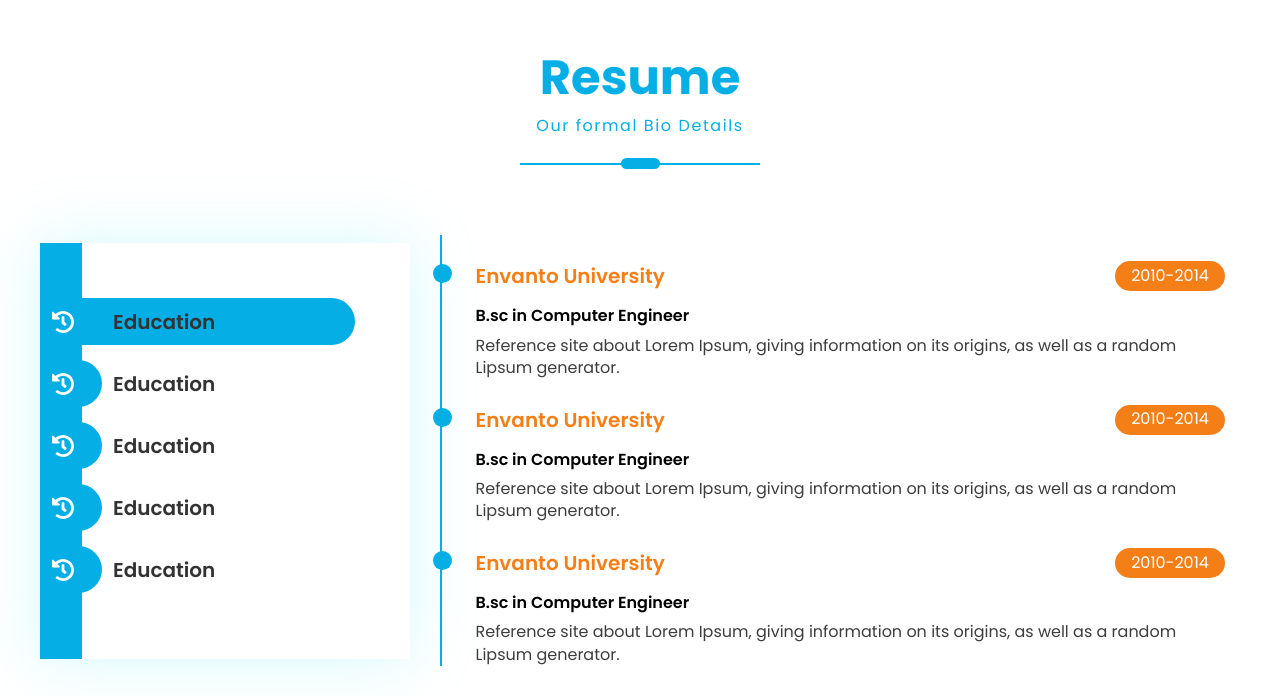
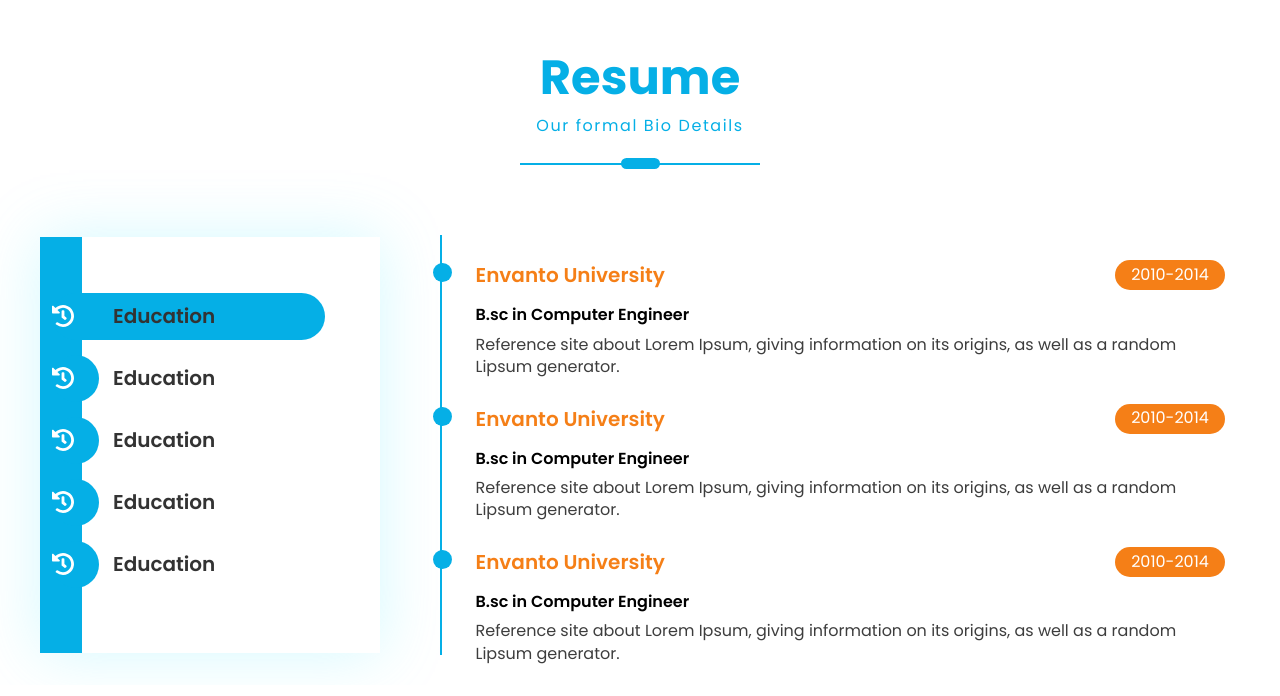
Before and after one commit to MrLoremIpsum1610/AVT-A-Freelancer-Team, a website: page index.html in a window 1280 px wide. Shown: the part 2850-3546 px from the top of the page. Drawn offline with Linux system fonts and the light colour scheme.

Commit message:
Resume 90% Resp

```diff
--- a/index.html
+++ b/index.html
@@ -251,34 +251,34 @@
                         <span class="inline-block absolute w-[39px] h-[11px] top-[-5.5px] bg-main-color rounded-3xl"></span>
                     </div>
                 </div>
-                <div class="row flex items-center justify-between gap-[0px]">
-                    <div class="col-2 pl-0 flex w-[370px] h-[416px] bg-white shadow-Cshadow shadow-[0px_0px_59px] ">
-                        <ul class="z-50 flex gap-[12px] flex-col py-[54px] items-center justify-start relative before:content-[''] before:absolute before:w-[42px] before:bg-main-color before:h-full before:top-0 before:left-0 before:-z-10">
-                            <li class="resume-list__item flex font-pop-semi text-[20px] text-Ctext z-40 pl-[12px] items-center h-[50px] gap-[39px] relative before:absolute before:content-[''] before:w-[50px] before:bg-main-color before:h-[47px] before:-z-10 before:rounded-full active:text-white selected:before:w-[303px] ">
+                <div class="row flex items-center justify-between gap-[0px] xl:justify-center ">
+                    <div class="col-2 xl:hidden  pl-0 flex w-[370px] h-[416px] bg-white shadow-Cshadow shadow-[0px_0px_59px] xl:w-[340px] 2xl:w-[340px] ">
+                        <ul class="z-50 flex gap-[12px] flex-col py-[54px] justify-start relative before:content-[''] before:absolute before:w-[42px] before:bg-main-color before:h-full before:top-0 before:left-0 before:-z-10">
+                            <li class="resume-list__item items-center flex font-pop-semi text-[20px] text-Ctext z-40 pl-[12px] h-[50px] gap-[39px] relative before:absolute before:content-[''] before:w-[47px] before:bg-main-color before:h-[47px] before:-z-10 before:rounded-full active:text-white selected:before:w-[303px] 2xl:w-[273px]">
                                 <svg xmlns="http://www.w3.org/2000/svg" width="22" height="21.999" viewBox="0 0 22 21.999">
                                     <path id="history_icon" data-name="history icon" d="M472.008,3859H472a11.03,11.03,0,0,1-6.9-2.435,1.064,1.064,0,0,1-.081-1.58l.5-.5a1.067,1.067,0,0,1,.76-.316,1.042,1.042,0,0,1,.655.228A8.079,8.079,0,0,0,472,3856.16a8.161,8.161,0,1,0-5.592-14.108l2.251,2.252a.71.71,0,0,1-.5,1.211h-6.448a.71.71,0,0,1-.709-.71v-6.448a.708.708,0,0,1,1.211-.5l2.191,2.19A10.995,10.995,0,1,1,472.008,3859Zm2.126-7.115a1.06,1.06,0,0,1-.653-.224l-2.9-2.257v-6.017a1.065,1.065,0,0,1,1.064-1.064h.71a1.065,1.065,0,0,1,1.064,1.064v4.628l1.805,1.4a1.067,1.067,0,0,1,.187,1.495l-.436.56A1.06,1.06,0,0,1,474.134,3851.884Z" transform="translate(-461 -3837)" fill="#fff"/>
                                 </svg>
                                 Education
                             </li>
-                            <li class="flex font-pop-semi text-[20px] text-Ctext z-40 pl-[12px] items-center h-[50px] gap-[39px] relative before:absolute before:content-[''] before:w-[50px] before:bg-main-color before:h-[47px] before:-z-10 before:rounded-full active:text-white">
+                            <li class="flex items-center font-pop-semi text-[20px] text-Ctext z-40 pl-[12px] h-[50px] gap-[39px] relative before:absolute before:content-[''] before:w-[47px] before:bg-main-color before:h-[47px] before:-z-10 before:rounded-full">
                                 <svg xmlns="http://www.w3.org/2000/svg" width="22" height="21.999" viewBox="0 0 22 21.999">
                                     <path id="history_icon" data-name="history icon" d="M472.008,3859H472a11.03,11.03,0,0,1-6.9-2.435,1.064,1.064,0,0,1-.081-1.58l.5-.5a1.067,1.067,0,0,1,.76-.316,1.042,1.042,0,0,1,.655.228A8.079,8.079,0,0,0,472,3856.16a8.161,8.161,0,1,0-5.592-14.108l2.251,2.252a.71.71,0,0,1-.5,1.211h-6.448a.71.71,0,0,1-.709-.71v-6.448a.708.708,0,0,1,1.211-.5l2.191,2.19A10.995,10.995,0,1,1,472.008,3859Zm2.126-7.115a1.06,1.06,0,0,1-.653-.224l-2.9-2.257v-6.017a1.065,1.065,0,0,1,1.064-1.064h.71a1.065,1.065,0,0,1,1.064,1.064v4.628l1.805,1.4a1.067,1.067,0,0,1,.187,1.495l-.436.56A1.06,1.06,0,0,1,474.134,3851.884Z" transform="translate(-461 -3837)" fill="#fff"/>
                                 </svg>
                                 Education
                             </li>
-                            <li class="flex font-pop-semi text-[20px] text-Ctext z-40 pl-[12px] items-center h-[50px] gap-[39px] relative before:absolute before:content-[''] before:w-[50px] before:bg-main-color before:h-[47px] before:-z-10 before:rounded-full active:text-white">
+                            <li class="flex items-center font-pop-semi text-[20px] text-Ctext z-40 pl-[12px] h-[50px] gap-[39px] relative before:absolute before:content-[''] before:w-[47px] before:bg-main-color before:h-[47px] before:-z-10 before:rounded-full">
                                 <svg xmlns="http://www.w3.org/2000/svg" width="22" height="21.999" viewBox="0 0 22 21.999">
                                     <path id="history_icon" data-name="history icon" d="M472.008,3859H472a11.03,11.03,0,0,1-6.9-2.435,1.064,1.064,0,0,1-.081-1.58l.5-.5a1.067,1.067,0,0,1,.76-.316,1.042,1.042,0,0,1,.655.228A8.079,8.079,0,0,0,472,3856.16a8.161,8.161,0,1,0-5.592-14.108l2.251,2.252a.71.71,0,0,1-.5,1.211h-6.448a.71.71,0,0,1-.709-.71v-6.448a.708.708,0,0,1,1.211-.5l2.191,2.19A10.995,10.995,0,1,1,472.008,3859Zm2.126-7.115a1.06,1.06,0,0,1-.653-.224l-2.9-2.257v-6.017a1.065,1.065,0,0,1,1.064-1.064h.71a1.065,1.065,0,0,1,1.064,1.064v4.628l1.805,1.4a1.067,1.067,0,0,1,.187,1.495l-.436.56A1.06,1.06,0,0,1,474.134,3851.884Z" transform="translate(-461 -3837)" fill="#fff"/>
                                 </svg>
                                 Education
                             </li>
-                            <li class="flex font-pop-semi text-[20px] text-Ctext z-40 pl-[12px] items-center h-[50px] gap-[39px] relative before:absolute before:content-[''] before:w-[50px] before:bg-main-color before:h-[47px] before:-z-10 before:rounded-full active:text-white">
+                            <li class="flex items-center font-pop-semi text-[20px] text-Ctext z-40 pl-[12px] h-[50px] gap-[39px] relative before:absolute before:content-[''] before:w-[47px] before:bg-main-color before:h-[47px] before:-z-10 before:rounded-full">
                                 <svg xmlns="http://www.w3.org/2000/svg" width="22" height="21.999" viewBox="0 0 22 21.999">
                                     <path id="history_icon" data-name="history icon" d="M472.008,3859H472a11.03,11.03,0,0,1-6.9-2.435,1.064,1.064,0,0,1-.081-1.58l.5-.5a1.067,1.067,0,0,1,.76-.316,1.042,1.042,0,0,1,.655.228A8.079,8.079,0,0,0,472,3856.16a8.161,8.161,0,1,0-5.592-14.108l2.251,2.252a.71.71,0,0,1-.5,1.211h-6.448a.71.71,0,0,1-.709-.71v-6.448a.708.708,0,0,1,1.211-.5l2.191,2.19A10.995,10.995,0,1,1,472.008,3859Zm2.126-7.115a1.06,1.06,0,0,1-.653-.224l-2.9-2.257v-6.017a1.065,1.065,0,0,1,1.064-1.064h.71a1.065,1.065,0,0,1,1.064,1.064v4.628l1.805,1.4a1.067,1.067,0,0,1,.187,1.495l-.436.56A1.06,1.06,0,0,1,474.134,3851.884Z" transform="translate(-461 -3837)" fill="#fff"/>
                                 </svg>
                                 Education
                             </li>
-                            <li class="flex font-pop-semi text-[20px] text-Ctext z-40 pl-[12px] items-center h-[50px] gap-[39px] relative before:absolute before:content-[''] before:w-[50px] before:bg-main-color before:h-[47px] before:-z-10 before:rounded-full active:text-white">
+                            <li class="flex items-center font-pop-semi text-[20px] text-Ctext z-40 pl-[12px] h-[50px] gap-[39px] relative before:absolute before:content-[''] before:w-[47px] before:bg-main-color before:h-[47px] before:-z-10 before:rounded-full">
                                 <svg xmlns="http://www.w3.org/2000/svg" width="22" height="21.999" viewBox="0 0 22 21.999">
                                     <path id="history_icon" data-name="history icon" d="M472.008,3859H472a11.03,11.03,0,0,1-6.9-2.435,1.064,1.064,0,0,1-.081-1.58l.5-.5a1.067,1.067,0,0,1,.76-.316,1.042,1.042,0,0,1,.655.228A8.079,8.079,0,0,0,472,3856.16a8.161,8.161,0,1,0-5.592-14.108l2.251,2.252a.71.71,0,0,1-.5,1.211h-6.448a.71.71,0,0,1-.709-.71v-6.448a.708.708,0,0,1,1.211-.5l2.191,2.19A10.995,10.995,0,1,1,472.008,3859Zm2.126-7.115a1.06,1.06,0,0,1-.653-.224l-2.9-2.257v-6.017a1.065,1.065,0,0,1,1.064-1.064h.71a1.065,1.065,0,0,1,1.064,1.064v4.628l1.805,1.4a1.067,1.067,0,0,1,.187,1.495l-.436.56A1.06,1.06,0,0,1,474.134,3851.884Z" transform="translate(-461 -3837)" fill="#fff"/>
                                 </svg>
@@ -287,7 +287,16 @@
 
                         </ul>
                     </div>
-                    <div class="col-8 pt-[26px] space-y-10 h-[] border-l-2 border-main-color pl-0 ">
+                    <div class="col-12 col-xl-8 space-y-10 h-[] border-l-2 border-main-color pl-0 xl:border-0 xl:flex xl:justify-center xl:flex-col xl:p-0 minxl:h-[42rem] ">
+                        <div class="flex justify-center items-center w-[356px] h-[50px] font-pop-semi gap-[9px] mx-auto my-0 bg-main-color text-white rounded-[3rem] mb-[4px] minxl:hidden">
+                            <svg xmlns="http://www.w3.org/2000/svg" width="22" height="21.999" viewBox="0 0 22 21.999">
+                                <path id="Icon_awesome-user-graduate" data-name="Icon awesome-user-graduate" d="M463.357,3794a2.225,2.225,0,0,1-2.357-2.062v-.412c0-3.1,2.8-5.615,6.315-5.748l4.685,4.1,4.686-4.1c3.511.133,6.315,2.646,6.315,5.748v.412a2.225,2.225,0,0,1-2.358,2.062Zm2.358-15.124a4.918,4.918,0,0,1,.687-2.449l-3.241-.683V3778a.935.935,0,0,1,.045,1.718l.766,2.677a.45.45,0,0,1-.373.6h-2.053a.451.451,0,0,1-.373-.6l.766-2.677a.934.934,0,0,1,.044-1.718v-2.51l-.314-.064c-.888-.189-.888-1.169,0-1.358l9.36-1.973a4.839,4.839,0,0,1,1.95,0l9.349,1.977c.894.189.894,1.165,0,1.354l-4.728,1a4.87,4.87,0,0,1,.687,2.449c0,3.038-2.814,5.5-6.286,5.5S465.714,3781.912,465.714,3778.875Z" transform="translate(-461 -3772)" fill="#fff"/>
+                            </svg>
+                            Education
+                            <svg xmlns="http://www.w3.org/2000/svg" width="22" height="21.999" viewBox="0 0 22 21.999">
+                                <path id="Icon_awesome-user-graduate" data-name="Icon awesome-user-graduate" d="M463.357,3794a2.225,2.225,0,0,1-2.357-2.062v-.412c0-3.1,2.8-5.615,6.315-5.748l4.685,4.1,4.686-4.1c3.511.133,6.315,2.646,6.315,5.748v.412a2.225,2.225,0,0,1-2.358,2.062Zm2.358-15.124a4.918,4.918,0,0,1,.687-2.449l-3.241-.683V3778a.935.935,0,0,1,.045,1.718l.766,2.677a.45.45,0,0,1-.373.6h-2.053a.451.451,0,0,1-.373-.6l.766-2.677a.934.934,0,0,1,.044-1.718v-2.51l-.314-.064c-.888-.189-.888-1.169,0-1.358l9.36-1.973a4.839,4.839,0,0,1,1.95,0l9.349,1.977c.894.189.894,1.165,0,1.354l-4.728,1a4.87,4.87,0,0,1,.687,2.449c0,3.038-2.814,5.5-6.286,5.5S465.714,3781.912,465.714,3778.875Z" transform="translate(-461 -3772)" fill="#fff"/>
+                            </svg>
+                        </div>
                         <div class="flex flex-col relative pl-[33.5px] before:absolute before:content-[''] before:w-[19px] before:h-[19px] before:bg-main-color before:rounded-full before:top-[3px] before:left-[-9.5px]">
                             <div class="titleD flex items-center justify-between">
                                 <h4 class=" font-pop-semi text-[20px] text-BGorange  ">
--- a/styles/responsive.css
+++ b/styles/responsive.css
@@ -7,6 +7,10 @@
         height: 45rem;
         background-size: 63rem;
         background-position-x: -156px;
+    }
+    .resume-list__item::before{
+        width: 273px;
+
     }
 
 }
```
Also changed, not shown: styles/app-tailwind.css.
